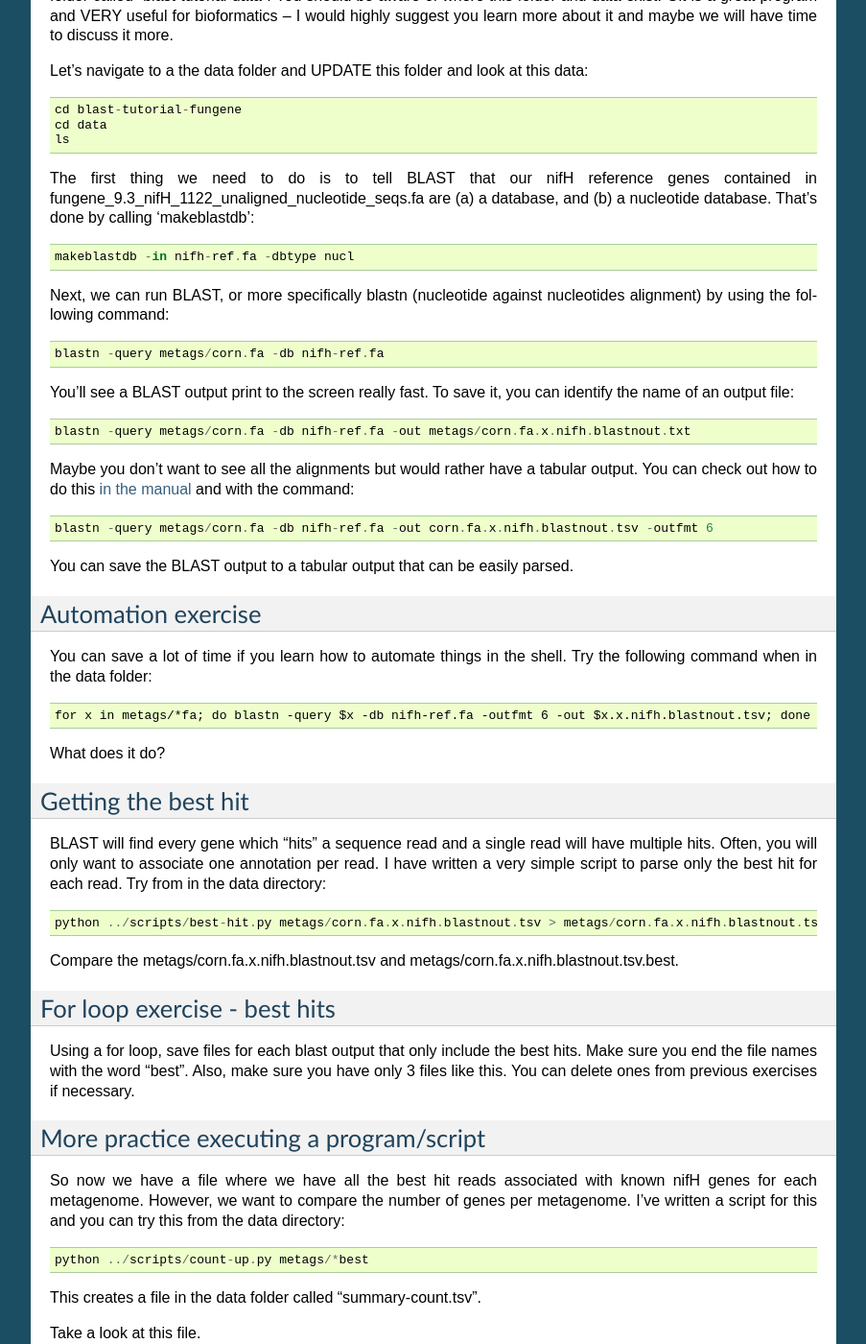
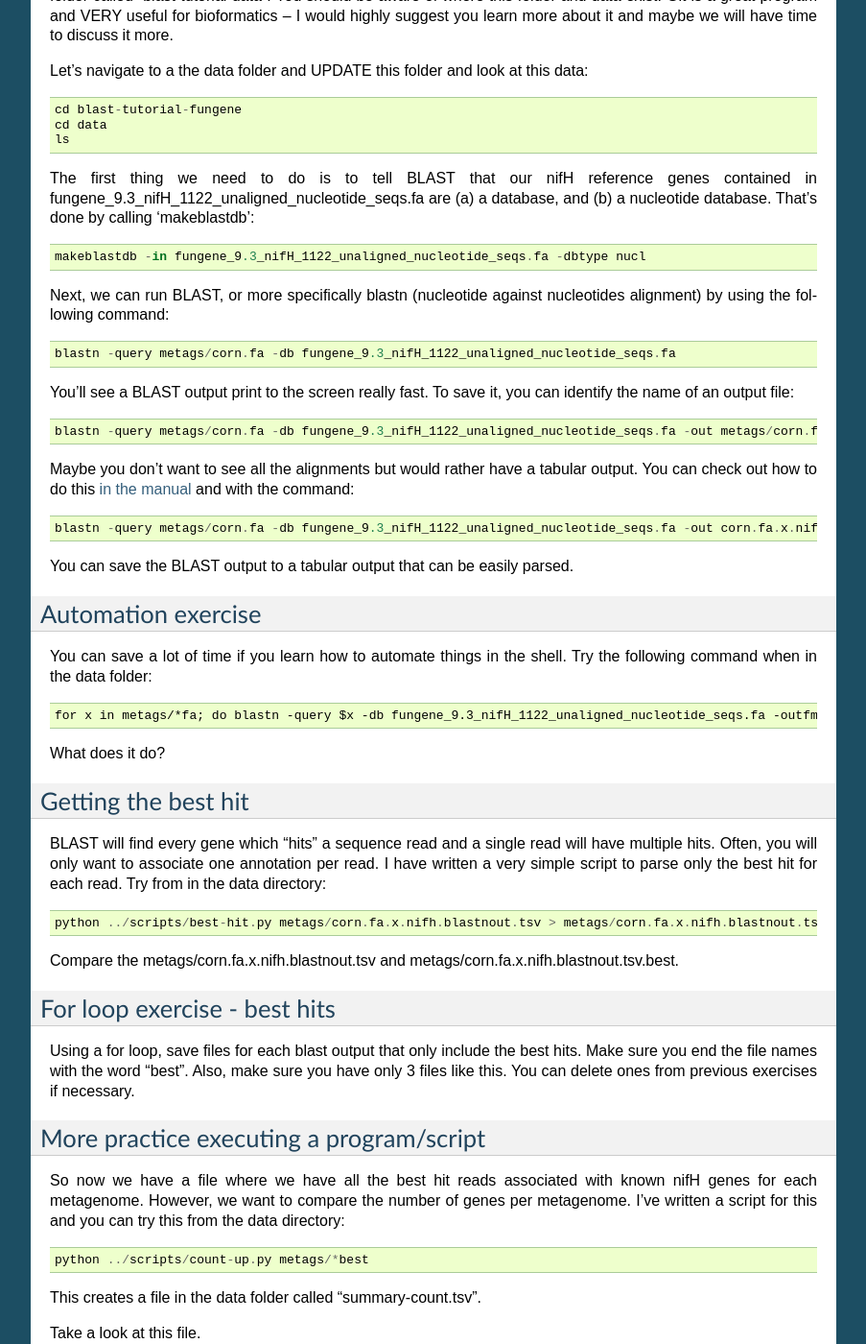
Before and after one commit to germs-lab/one-day-metag-crash-course, a Sphinx documentation site: the page built from docs/blast-fungene/index.rst, in a window 1280 px wide and 1400 px high, scrolled down 908 px. Shown: the whole window at 96% size, without its empty margins (198-1101 px from the left). Built offline with Sphinx 7.4.7, drawn with Linux system fonts in a browser that asks for light colours; some of the changed text lies outside the part shown.

Commit message:
added fungene text

```diff
--- a/docs/blast-fungene/index.rst
+++ b/docs/blast-fungene/index.rst
@@ -48,19 +48,19 @@ Let's navigate to a the data folder and UPDATE this folder and look at this data
 
 The first thing we need to do is to tell BLAST that our nifH reference genes contained in fungene_9.3_nifH_1122_unaligned_nucleotide_seqs.fa are (a) a database, and (b) a nucleotide database.  That's done by calling 'makeblastdb'::
 
-    makeblastdb -in nifh-ref.fa -dbtype nucl
+    makeblastdb -in fungene_9.3_nifH_1122_unaligned_nucleotide_seqs.fa -dbtype nucl
 
 Next, we can run BLAST, or more specifically blastn (nucleotide against nucleotides alignment) by using the following command::
 
-    blastn -query metags/corn.fa -db nifh-ref.fa
+    blastn -query metags/corn.fa -db fungene_9.3_nifH_1122_unaligned_nucleotide_seqs.fa
 
 You'll see a BLAST output print to the screen really fast.  To save it, you can identify the name of an output file::
 
-    blastn -query metags/corn.fa -db nifh-ref.fa -out metags/corn.fa.x.nifh.blastnout.txt
+    blastn -query metags/corn.fa -db fungene_9.3_nifH_1122_unaligned_nucleotide_seqs.fa -out metags/corn.fa.x.nifh.blastnout.txt
 
 Maybe you don't want to see all the alignments but would rather have a tabular output.  You can check out how to do this `in the manual <http://www.ncbi.nlm.nih.gov/books/NBK279675/>`_ and with the command::
 
-    blastn -query metags/corn.fa -db nifh-ref.fa -out corn.fa.x.nifh.blastnout.tsv -outfmt 6
+    blastn -query metags/corn.fa -db fungene_9.3_nifH_1122_unaligned_nucleotide_seqs.fa -out corn.fa.x.nifh.blastnout.tsv -outfmt 6
 
 You can save the BLAST output to a tabular output that can be easily parsed.
 
@@ -69,7 +69,7 @@ Automation exercise
 
 You can save a lot of time if you learn how to automate things in the shell.  Try the following command when in the data folder::
 
-    for x in metags/*fa; do blastn -query $x -db nifh-ref.fa -outfmt 6 -out $x.x.nifh.blastnout.tsv; done
+    for x in metags/*fa; do blastn -query $x -db fungene_9.3_nifH_1122_unaligned_nucleotide_seqs.fa -outfmt 6 -out $x.x.nifh.blastnout.tsv; done
 
 What does it do?
 
@@ -103,7 +103,7 @@ Adding annotations
 
 Finally, you might think to yourself that the NCBI accession numbers aren't that useful.  But we can grab more details for these IDs, after all we have the sequence file with the associated gene description, nif-ref.fa.  Try this script::
 
-	 python ../scripts/import-ann.py nifh-ref.fa summary-count.tsv > summary-count.annotations.tsv
+	 python ../scripts/import-ann.py fungene_9.3_nifH_1122_unaligned_nucleotide_seqs.fa summary-count.tsv > summary-count.annotations.tsv
 
 Take a look at the summary-count.annotations.tsv
 
```
